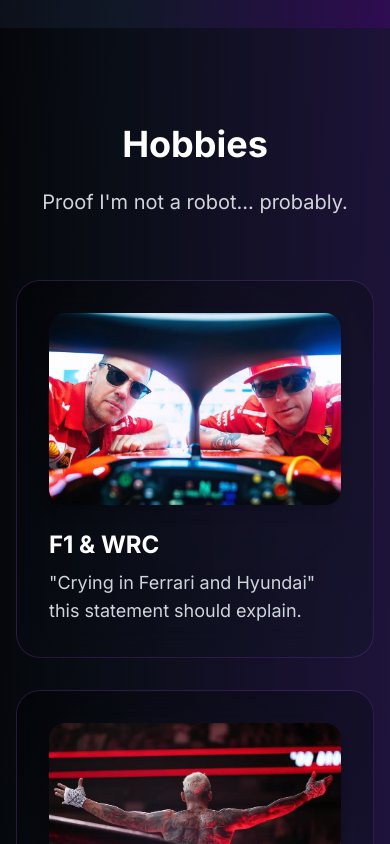
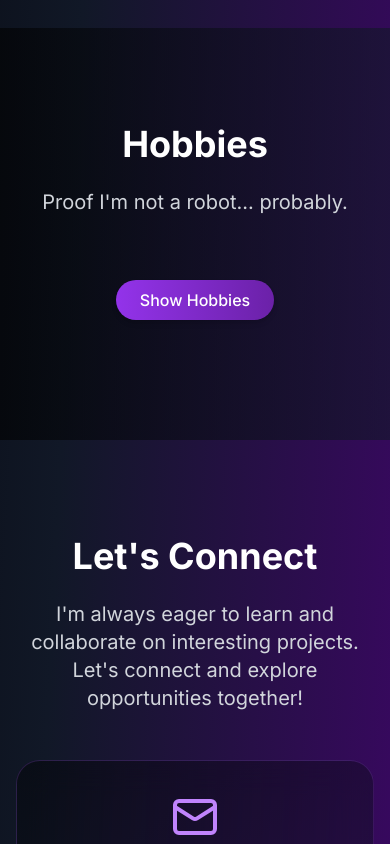
Before and after one commit to sumedhpeddinti/portfolio, a React (Vite) app: page / in a window 390 px wide. Shown: the part 6280-7124 px from the top of the page. Built offline with nearby package versions, Linux system fonts and the light colour scheme.

Commit message:
Add mobile-only toggle for hobbies section

```diff
--- a/src/App.tsx
+++ b/src/App.tsx
@@ -43,6 +43,7 @@ function App() {
   const [isMenuOpen, setIsMenuOpen] = useState(false);
   const [scrollY, setScrollY] = useState(0);
   const [showAllProjectsMobile, setShowAllProjectsMobile] = useState(false);
+  const [showHobbiesMobile, setShowHobbiesMobile] = useState(false);
   const [isMobile, setIsMobile] = useState(false);
   const [showGoTop, setShowGoTop] = useState(false);
   const [showGoBottom, setShowGoBottom] = useState(true);
@@ -876,8 +877,21 @@ function App() {
             </p>
           </div>
 
+          {/* Mobile toggle button */}
+          {isMobile && (
+            <div className="flex justify-center mb-6">
+              <button
+                className="bg-gradient-to-r from-purple-600 to-purple-800 hover:from-purple-700 hover:to-purple-900 px-6 py-2 rounded-full font-medium text-white transition-all duration-300 shadow-md"
+                onClick={() => setShowHobbiesMobile((prev) => !prev)}
+              >
+                {showHobbiesMobile ? 'Hide Hobbies' : 'Show Hobbies'}
+              </button>
+            </div>
+          )}
+
           {/* Hobbies Cards */}
-          <div className="grid grid-cols-1 md:grid-cols-3 gap-8">
+          {(!isMobile || showHobbiesMobile) && (
+            <div className="grid grid-cols-1 md:grid-cols-3 gap-8">
             {/* UFC & F1 */}
             <div
               className="directional-3d group bg-gradient-to-br from-black/40 to-gray-900/40 backdrop-blur-lg border border-purple-500/20 rounded-3xl p-8 hover:border-purple-400/50 transition-all duration-500 hover:shadow-2xl hover:shadow-purple-500/25 relative overflow-hidden"
@@ -933,6 +947,7 @@ function App() {
               <p className="text-gray-300 text-lg">It feels amazing to listen to music while working innit lokey I play PND all day.😼</p>
             </div>
           </div>
+          )}
         </div>
       </section>
 
```
